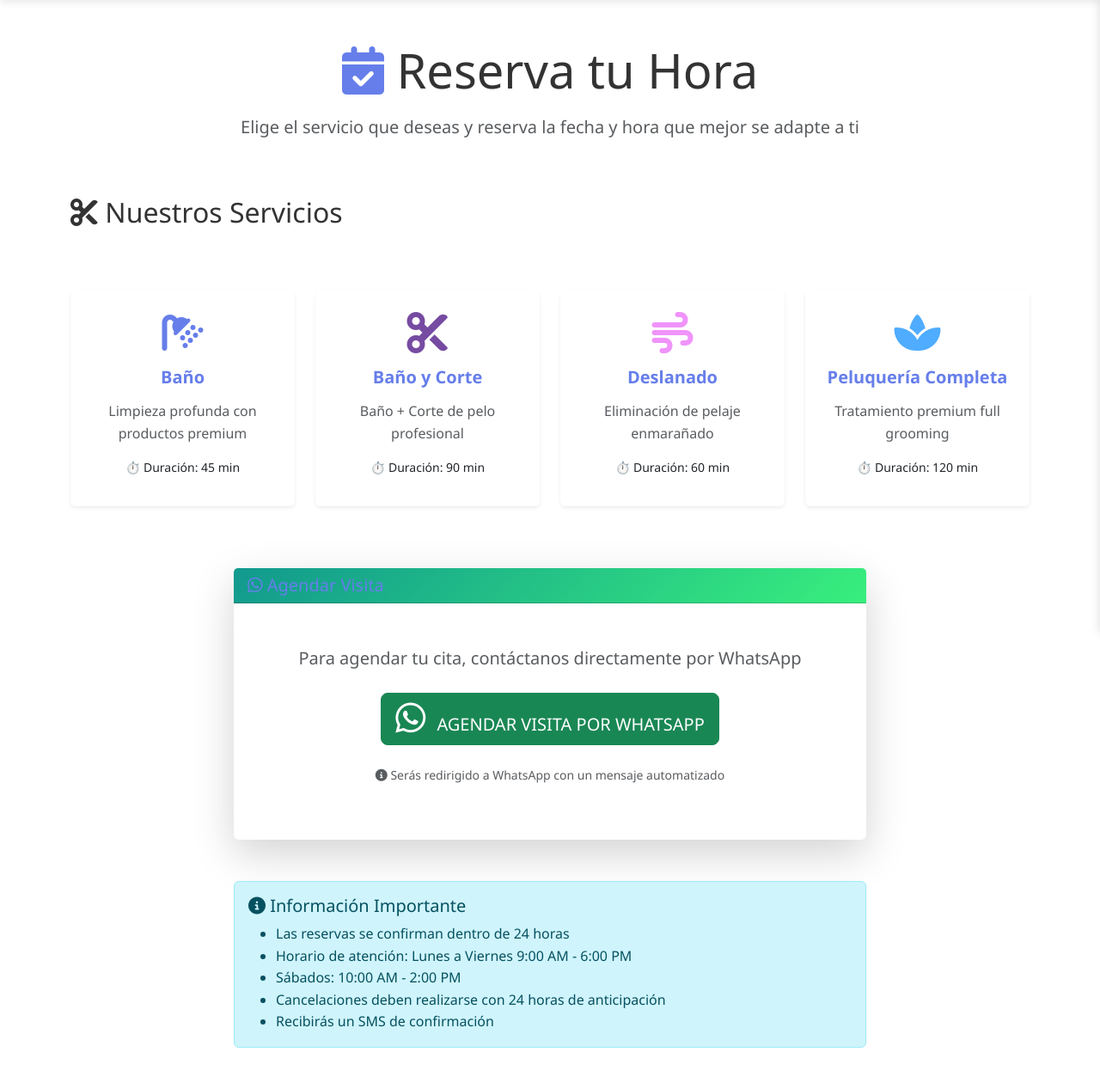
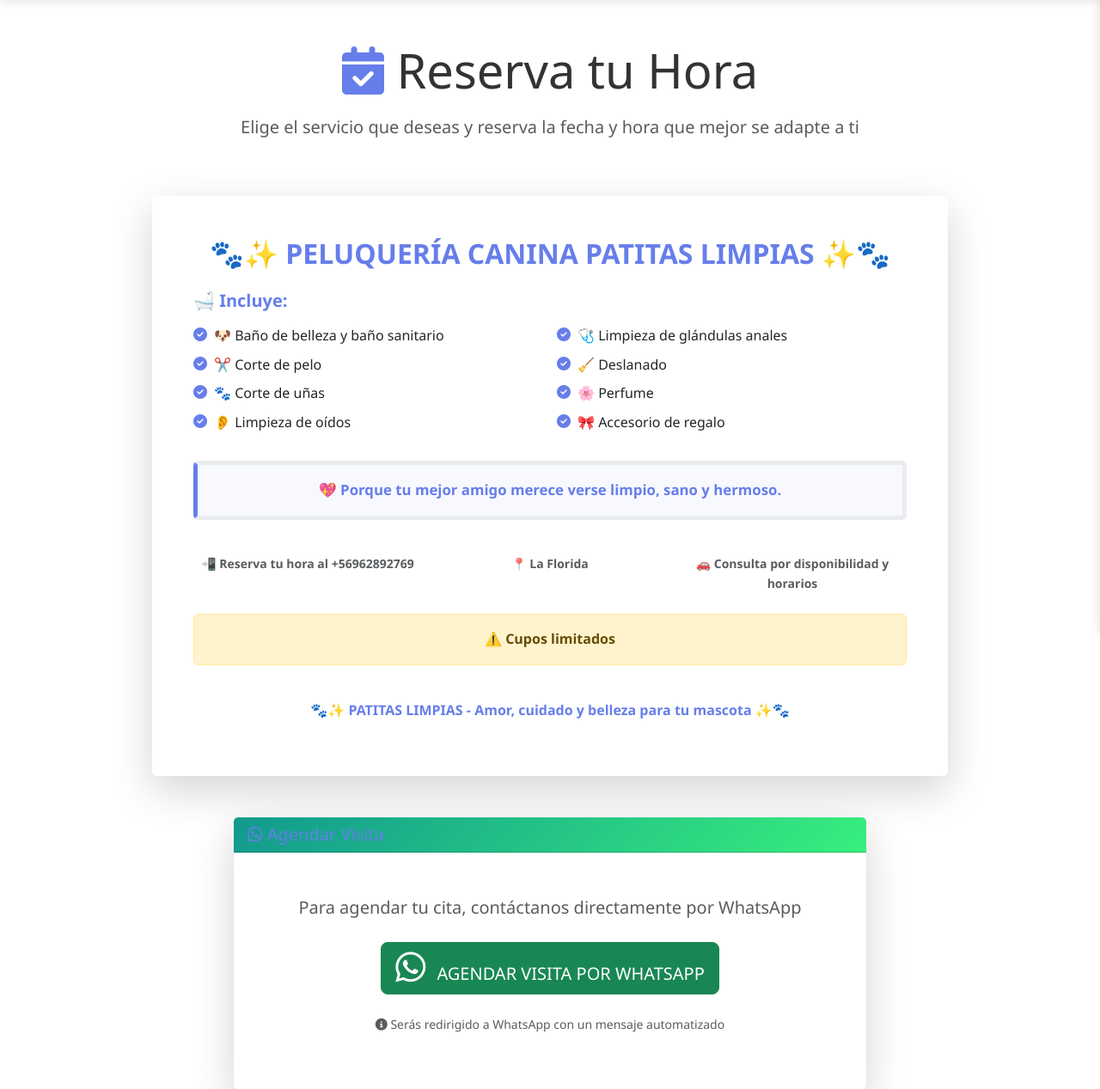
Before and after one commit to gittrabajo/Peluqueria-y-PetShop-Canina-PatitasLimpias, a Flask app: page /agenda in a window 1280 px wide. Shown: the part 64-1331 px from the top of the page at 86% size. Run offline with Flask 3, Linux system fonts and the light colour scheme.

Commit message:
Feat: Actualizar sección de agenda para mostrar solo Peluquería Canina con detalles completos

```diff
--- a/templates/agenda.html
+++ b/templates/agenda.html
@@ -20,61 +20,92 @@
         </div>
     </div>
 
-    <!-- ========== SERVICIOS DISPONIBLES ========== -->
+    <!-- ========== SERVICIO PRINCIPAL ========== -->
     <div class="row mb-5">
-        <div class="col-lg-12">
-            <h2 class="mb-4">
-                <i class="fas fa-scissors"></i> Nuestros Servicios
+        <div class="col-lg-10 mx-auto">
+            <div class="card border-0 shadow-lg" style="border-left: 5px solid #667eea;">
+                <div class="card-body p-5">
+                    <!-- Título principal -->
+                    <div class="text-center mb-4">
+                        <h2 class="fw-bold mb-2">
+                            <span style="color: #667eea;">🐾✨ PELUQUERÍA CANINA PATITAS LIMPIAS ✨🐾</span>
                         </h2>
                     </div>
+
+                    <!-- Servicios incluidos -->
+                    <div class="mb-4">
+                        <h5 class="fw-bold mb-3" style="color: #667eea;">🛁 Incluye:</h5>
+                        <div class="row g-3">
+                            <div class="col-md-6">
+                                <div class="d-flex align-items-start mb-2">
+                                    <i class="fas fa-check-circle me-2" style="color: #667eea; margin-top: 3px;"></i>
+                                    <span>🐶 Baño de belleza y baño sanitario</span>
                                 </div>
-
-    <!-- Tarjetas de Servicios -->
-    <div class="row mb-5">
-        <!-- Servicio 1: Baño -->
-        <div class="col-md-6 col-lg-3 mb-4">
-            <div class="card h-100 shadow-sm hover-card">
-                <div class="card-body text-center">
-                    <i class="fas fa-shower fa-3x mb-3" style="color: #667eea;"></i>
-                    <h5 class="card-title">Baño</h5>
-                    <p class="card-text text-muted">Limpieza profunda con productos premium</p>
-                    <small class="d-block mb-2">⏱️ Duración: 45 min</small>
+                                <div class="d-flex align-items-start mb-2">
+                                    <i class="fas fa-check-circle me-2" style="color: #667eea; margin-top: 3px;"></i>
+                                    <span>✂️ Corte de pelo</span>
+                                </div>
+                                <div class="d-flex align-items-start mb-2">
+                                    <i class="fas fa-check-circle me-2" style="color: #667eea; margin-top: 3px;"></i>
+                                    <span>🐾 Corte de uñas</span>
+                                </div>
+                                <div class="d-flex align-items-start mb-2">
+                                    <i class="fas fa-check-circle me-2" style="color: #667eea; margin-top: 3px;"></i>
+                                    <span>👂 Limpieza de oídos</span>
+                                </div>
+                            </div>
+                            <div class="col-md-6">
+                                <div class="d-flex align-items-start mb-2">
+                                    <i class="fas fa-check-circle me-2" style="color: #667eea; margin-top: 3px;"></i>
+                                    <span>🩺 Limpieza de glándulas anales</span>
+                                </div>
+                                <div class="d-flex align-items-start mb-2">
+                                    <i class="fas fa-check-circle me-2" style="color: #667eea; margin-top: 3px;"></i>
+                                    <span>🧹 Deslanado</span>
+                                </div>
+                                <div class="d-flex align-items-start mb-2">
+                                    <i class="fas fa-check-circle me-2" style="color: #667eea; margin-top: 3px;"></i>
+                                    <span>🌸 Perfume</span>
+                                </div>
+                                <div class="d-flex align-items-start">
+                                    <i class="fas fa-check-circle me-2" style="color: #667eea; margin-top: 3px;"></i>
+                                    <span>🎀 Accesorio de regalo</span>
+                                </div>
                             </div>
                         </div>
                     </div>
 
-        <!-- Servicio 2: Baño y Corte -->
-        <div class="col-md-6 col-lg-3 mb-4">
-            <div class="card h-100 shadow-sm hover-card">
-                <div class="card-body text-center">
-                    <i class="fas fa-cut fa-3x mb-3" style="color: #764ba2;"></i>
-                    <h5 class="card-title">Baño y Corte</h5>
-                    <p class="card-text text-muted">Baño + Corte de pelo profesional</p>
-                    <small class="d-block mb-2">⏱️ Duración: 90 min</small>
+                    <!-- Mensaje destacado -->
+                    <div class="alert alert-light border-left border-5 mt-4 mb-4" style="border-left-color: #667eea!important; background-color: #f8f9ff;">
+                        <p class="mb-0 fw-bold text-center" style="color: #667eea; font-size: 1.05rem;">
+                            💖 Porque tu mejor amigo merece verse limpio, sano y hermoso.
+                        </p>
                     </div>
+
+                    <!-- Información de contacto -->
+                    <div class="row g-3 my-4 text-center text-muted small">
+                        <div class="col-md-4">
+                            <p class="mb-0"><strong>📲 Reserva tu hora al +56962892769</strong></p>
+                        </div>
+                        <div class="col-md-4">
+                            <p class="mb-0"><strong>📍 La Florida</strong></p>
+                        </div>
+                        <div class="col-md-4">
+                            <p class="mb-0"><strong>🚗 Consulta por disponibilidad y horarios</strong></p>
                         </div>
                     </div>
 
-        <!-- Servicio 3: Deslanado -->
-        <div class="col-md-6 col-lg-3 mb-4">
-            <div class="card h-100 shadow-sm hover-card">
-                <div class="card-body text-center">
-                    <i class="fas fa-wind fa-3x mb-3" style="color: #f093fb;"></i>
-                    <h5 class="card-title">Deslanado</h5>
-                    <p class="card-text text-muted">Eliminación de pelaje enmarañado</p>
-                    <small class="d-block mb-2">⏱️ Duración: 60 min</small>
-                </div>
-            </div>
+                    <!-- Cupos limitados -->
+                    <div class="alert alert-warning text-center mb-4">
+                        <strong>⚠️ Cupos limitados</strong>
                     </div>
 
-        <!-- Servicio 4: Peluquería Completa -->
-        <div class="col-md-6 col-lg-3 mb-4">
-            <div class="card h-100 shadow-sm hover-card">
-                <div class="card-body text-center">
-                    <i class="fas fa-spa fa-3x mb-3" style="color: #4facfe;"></i>
-                    <h5 class="card-title">Peluquería Completa</h5>
-                    <p class="card-text text-muted">Tratamiento premium full grooming</p>
-                    <small class="d-block mb-2">⏱️ Duración: 120 min</small>
+                    <!-- Cierre -->
+                    <div class="text-center pt-3">
+                        <p class="fw-bold" style="color: #667eea; font-size: 1rem;">
+                            🐾✨ PATITAS LIMPIAS - Amor, cuidado y belleza para tu mascota ✨🐾
+                        </p>
+                    </div>
                 </div>
             </div>
         </div>
```
Lines whose indentation alone changed are shown as unchanged.
